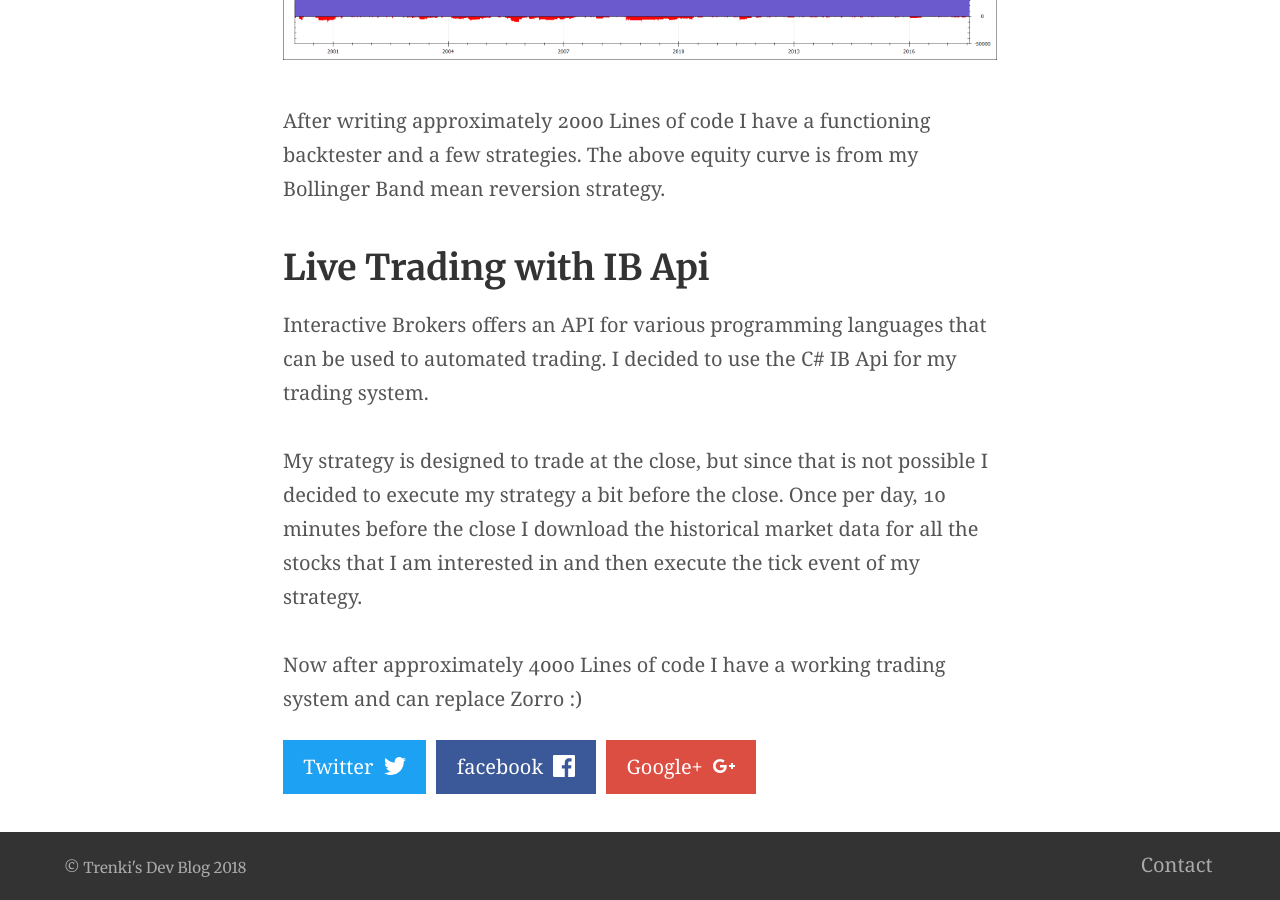
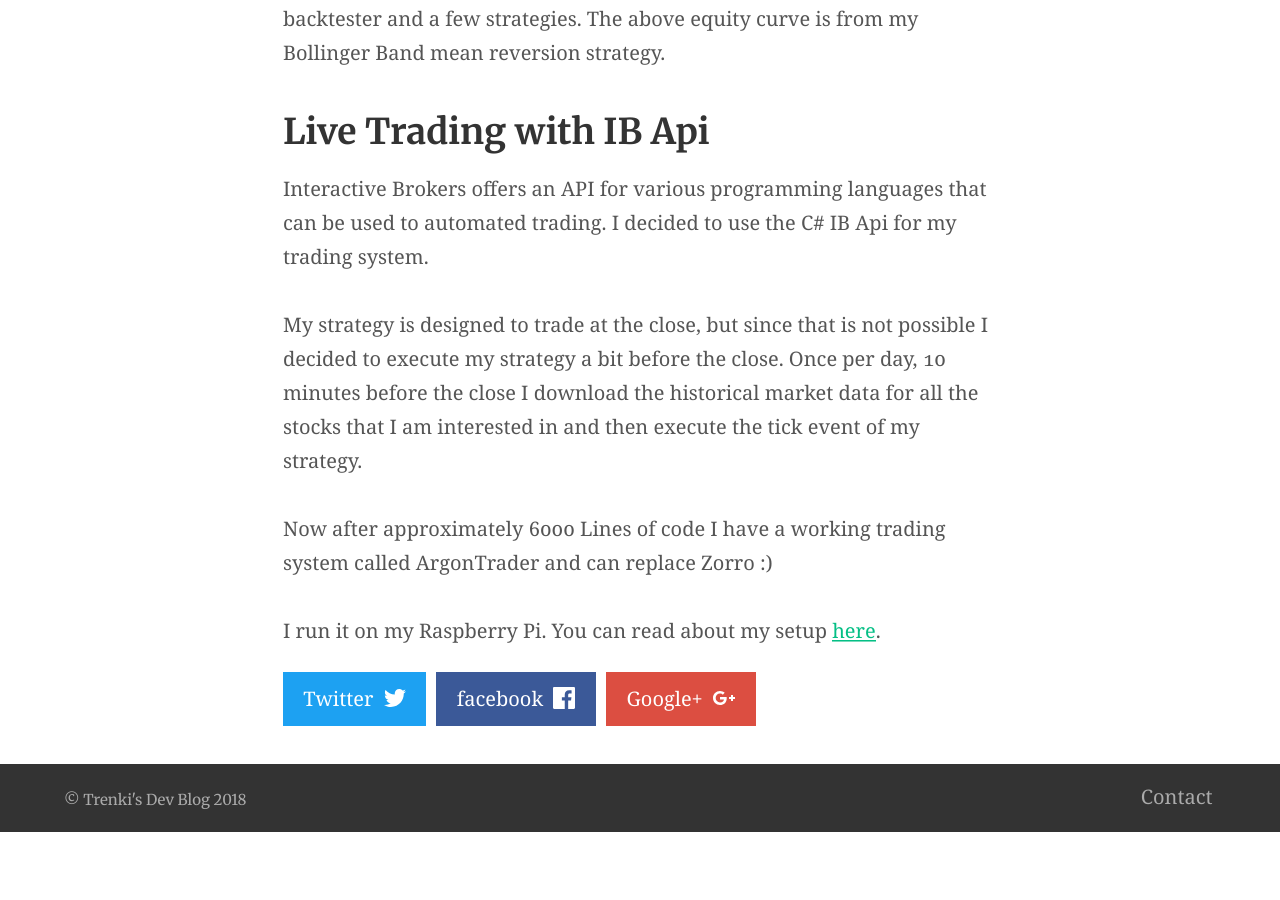
Before and after one commit to trenki2/trenki2.github.io, a Jekyll site: the page built from _posts/2017-08-19-writing-my-own-backtester.md, in a window 1280 px wide and 900 px high, scrolled down 3226 px. Built offline with Jekyll 4.4.1, drawn with Linux system fonts in a browser that asks for light colours; after the commit the page ends 4058 px from its top, so only the background shows below that; some of the changed text lies outside the part shown.

Commit message:
Added info about trading with Raspberry Pi

```diff
--- a/_posts/2017-08-19-writing-my-own-backtester.md
+++ b/_posts/2017-08-19-writing-my-own-backtester.md
@@ -118,5 +115,8 @@ decided to execute my strategy a bit before the close. Once per day, 10 minutes
 before the close I download the historical market data for all the stocks that I
 am interested in and then execute the tick event of my strategy.
 
-Now after approximately 4000 Lines of code I have a working trading system and
-can replace Zorro :)
+Now after approximately 6000 Lines of code I have a working trading system
+called ArgonTrader and can replace Zorro :)
+
+I run it on my Raspberry Pi. You can read about my setup [here]({% post_url
+2018-01-04-trading-with-raspberry-pi %}).
```
Also changed, not shown: other parts of _posts/2017-08-19-writing-my-own-backtester.md (+0 -3 lines).
